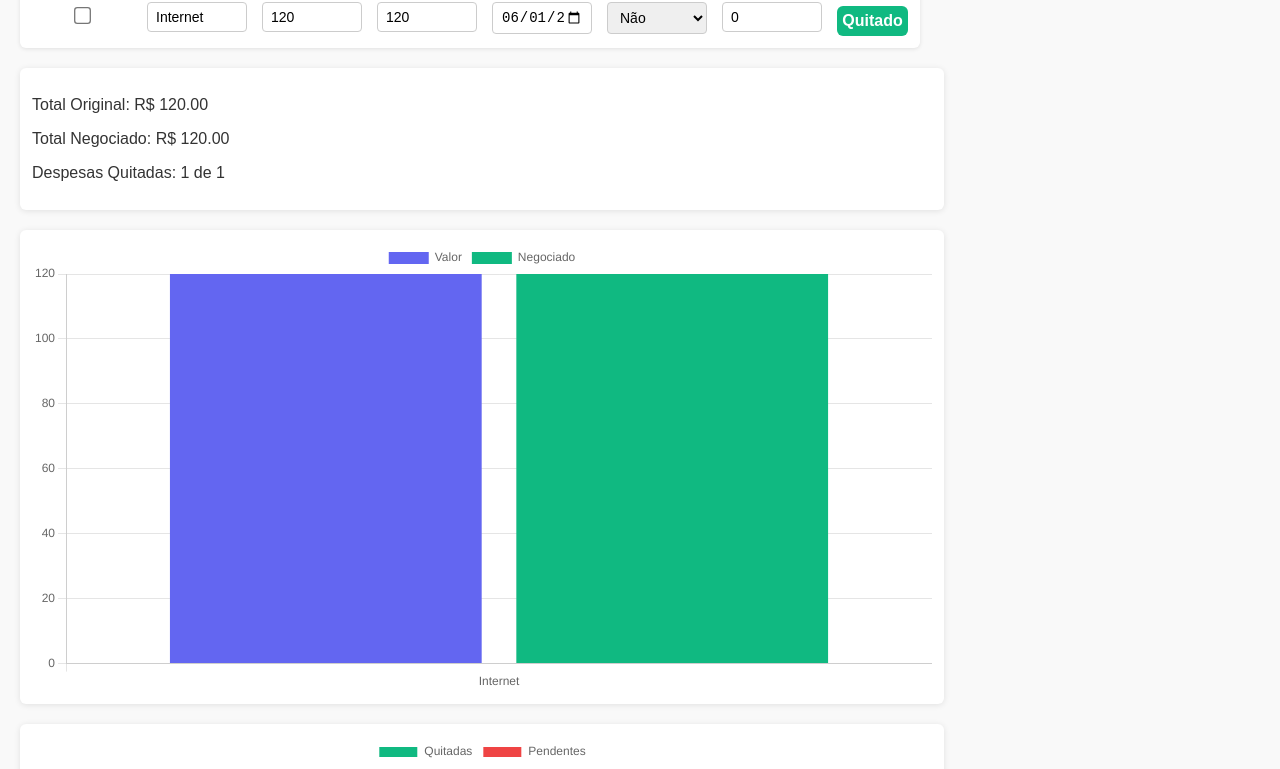
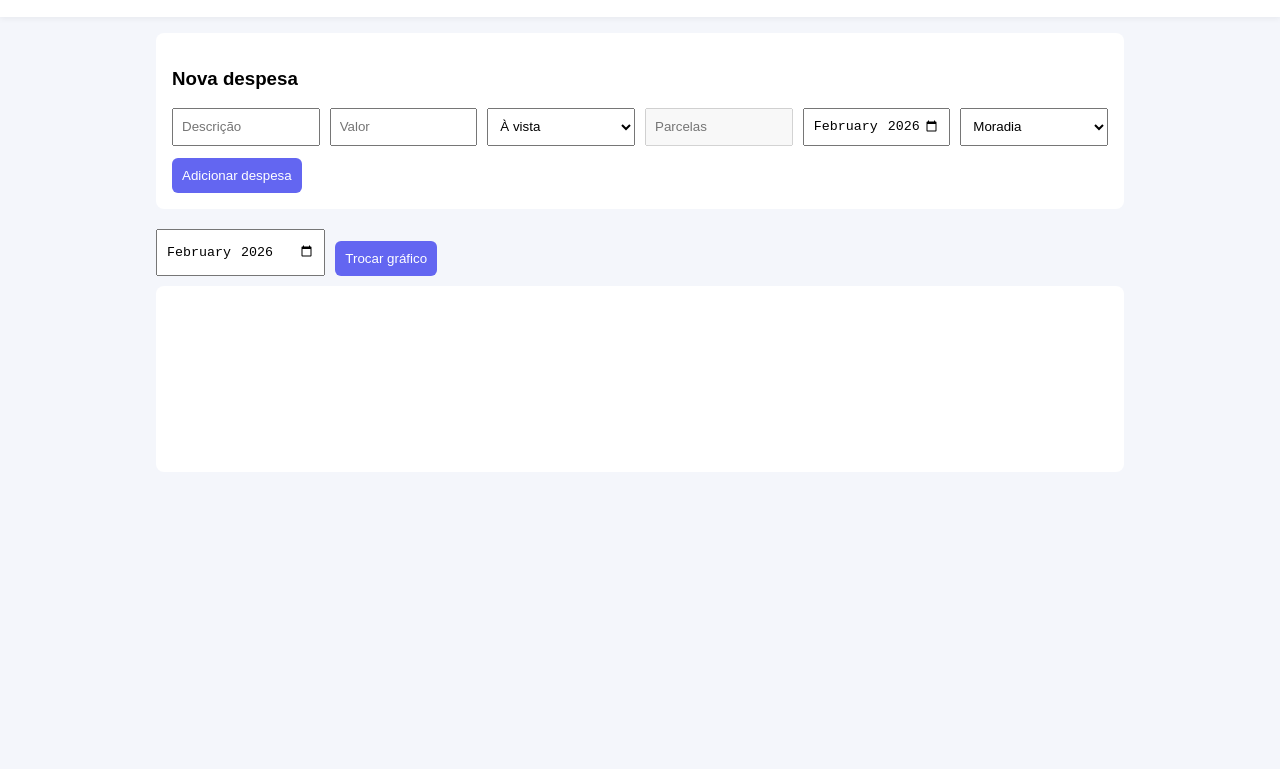
Before and after one commit to JuniorSilva88/controle-financeiro-familiar, a plain HTML site: page index.html in a window 1280 px wide. Shown: the part 95-864 px from the top of the page. After the commit the page ends 800 px from the top, so only its background shows below. Drawn offline with nearby package versions, Linux system fonts and the light colour scheme.

Commit message:
Atualização projeto
Atualização do projeto

```diff
--- a/index.html
+++ b/index.html
@@ -2,36 +2,93 @@
 <html lang="pt-BR">
 <head>
   <meta charset="UTF-8" />
+  <title>Dashboard de Despesas</title>
   <meta name="viewport" content="width=device-width, initial-scale=1" />
-  <meta http-equiv="X-UA-Compatible" content="IE=edge" />
-  <meta name="description" content="Dashboard de Despesas Simples" />
-  <meta name="keywords" content="despesas, dashboard, financeiro, simples" />
-  <meta name="author" content="Junior Alexandre" />
-  <title>Dashboard de Despesas Simples</title>
+
   <link rel="stylesheet" href="style.css" />
   <script src="https://cdn.jsdelivr.net/npm/chart.js"></script>
 </head>
 <body>
 
-  <div class="header">
-    <button id="add-btn">Adicionar Despesa</button>
-    <button id="remove-btn">Remover Selecionadas</button>
+<header class="topbar">
+  <h1>Despesas</h1>
+</header>
+
+<main class="container">
+
+  <!-- FORMULÁRIO DE INCLUSÃO -->
+  <section class="card">
+    <h3>Nova despesa</h3>
+
+    <div class="form-grid">
+      <input id="nome" placeholder="Descrição">
+      <input id="valor" type="number" placeholder="Valor">
+
+      <select id="parcelado">
+        <option value="nao">À vista</option>
+        <option value="sim">Parcelado</option>
+      </select>
+
+      <input id="parcelas" type="number" placeholder="Parcelas" disabled>
+
+      <input id="mes" type="month">
+
+      <select id="categoria">
+        <option>Moradia</option>
+        <option>Saúde</option>
+        <option>Educação</option>
+        <option>Alimentação</option>
+        <option>Transporte</option>
+        <option>Outros</option>
+      </select>
     </div>
 
-  <div id="expense-list"></div>
+    <button id="add-btn">Adicionar despesa</button>
+  </section>
 
-  <div class="card full-width">
-    <p id="total-original">Total Original: R$ 0.00</p>
-    <p id="total-negociado">Total Negociado: R$ 0.00</p>
-    <p id="total-quitadas">Despesas Quitadas: 0 de 0</p>
+  <!-- CONTROLES DO GRÁFICO -->
+  <section class="chart-controls">
+    <input type="month" id="month-filter">
+    <button id="toggle-chart">Trocar gráfico</button>
+  </section>
+
+  <!-- GRÁFICO -->
+  <section class="card">
+    <canvas id="chart"></canvas>
+  </section>
+
+</main>
+
+<!-- MODAL DE EDIÇÃO -->
+<div id="edit-modal" class="modal hidden">
+  <div class="modal-content">
+    <h3>Editar despesa</h3>
+
+    <label>Descrição</label>
+    <input id="edit-nome">
+
+    <label>Valor</label>
+    <input type="number" id="edit-valor">
+
+    <label>Parcelas</label>
+    <input type="number" id="edit-parcelas">
+
+    <label>Categoria</label>
+    <select id="edit-categoria">
+      <option>Moradia</option>
+      <option>Saúde</option>
+      <option>Educação</option>
+      <option>Alimentação</option>
+      <option>Transporte</option>
+      <option>Outros</option>
+    </select>
+
+    <div class="modal-actions">
+      <button id="save-edit">Salvar</button>
+      <button id="delete-edit" class="danger">Excluir</button>
+      <button id="cancel-edit">Cancelar</button>
     </div>
-
-  <div class="card full-width">
-    <canvas id="barChart"></canvas>
   </div>
-
-  <div class="card full-width">
-    <canvas id="pieChart"></canvas>
 </div>
 
 <script src="script.js"></script>
--- a/script.js
+++ b/script.js
@@ -1,181 +1,177 @@
-// Referências aos botões e container da lista
-const addBtn = document.getElementById('add-btn');
-const removeBtn = document.getElementById('remove-btn');
-const listContainer = document.getElementById('expense-list');
+const STORAGE_KEY = 'despesas_dashboard_ok';
 
-let despesas = []; // Array para armazenar despesas
+const CATEGORIAS = {
+  Moradia: '#6366f1',
+  Saúde: '#10b981',
+  Educação: '#f59e0b',
+  Alimentação: '#ef4444',
+  Transporte: '#0ea5e9',
+  Outros: '#64748b'
+};
 
-// Cria uma linha de despesa com labels e inputs
-function criarLinha(despesa, index) {
-  const row = document.createElement('div');
-  row.className = 'row';
+let despesas = [];
+let chart = null;
+let chartType = 'bar';
+let despesaSelecionada = null;
 
-  // Checkbox para selecionar despesa para remoção
-  const divCheck = document.createElement('div');
-  const check = document.createElement('input');
-  check.type = 'checkbox';
-  check.className = 'delete-check';
-  check.dataset.index = index;
-  divCheck.appendChild(check);
-  row.appendChild(divCheck);
-
-  // Função auxiliar para criar input com label
-  function criarCampo(labelText, type, value, options) {
-    const div = document.createElement('div');
-    const label = document.createElement('label');
-    label.textContent = labelText;
-    const input = (type === 'select') ? document.createElement('select') : document.createElement('input');
-
-    if (type === 'select') {
-      options.forEach(opt => {
-        const option = document.createElement('option');
-        option.value = opt.value;
-        option.textContent = opt.text;
-        if (opt.value === value) option.selected = true;
-        input.appendChild(option);
-      });
-    } else {
-      input.type = type;
-      input.value = value;
+/* ---------- STORAGE ---------- */
+function salvar() {
+  localStorage.setItem(STORAGE_KEY, JSON.stringify(despesas));
 }
 
-    div.appendChild(label);
-    div.appendChild(input);
-    return { div, input };
+function carregar() {
+  const d = localStorage.getItem(STORAGE_KEY);
+  despesas = d ? JSON.parse(d) : [];
 }
 
-  // Campos da despesa
-  const nomeCampo = criarCampo('Nome', 'text', despesa.nome);
-  const valorCampo = criarCampo('Valor Original', 'number', despesa.valor);
-  const negociadoCampo = criarCampo('Valor Negociado', 'number', despesa.negociado);
-  const dataCampo = criarCampo('Data', 'date', despesa.data);
-  const parceladaCampo = criarCampo('Parcelada', 'select', despesa.parcelada, [
-    { value: 'Não', text: 'Não' },
-    { value: 'Sim', text: 'Sim' }
-  ]);
-  const parcelasCampo = criarCampo('Parcelas', 'number', despesa.parcelas);
+/* ---------- HELPERS ---------- */
+function mesAtual() {
+  return new Date().toISOString().slice(0, 7);
+}
 
-  // Status da despesa: quitado ou pendente
-  const statusSpan = document.createElement('span');
-  statusSpan.className = 'status ' + (despesa.negociado >= despesa.valor ? 'quitado' : 'pendente');
-  statusSpan.textContent = despesa.negociado >= despesa.valor ? 'Quitado' : 'Pendente';
+/* ---------- FORM ---------- */
+const nome = document.getElementById('nome');
+const valor = document.getElementById('valor');
+const parcelado = document.getElementById('parcelado');
+const parcelas = document.getElementById('parcelas');
+const mes = document.getElementById('mes');
+const categoria = document.getElementById('categoria');
 
-  // Adiciona campos à linha
-  row.appendChild(nomeCampo.div);
-  row.appendChild(valorCampo.div);
-  row.appendChild(negociadoCampo.div);
-  row.appendChild(dataCampo.div);
-  row.appendChild(parceladaCampo.div);
-  row.appendChild(parcelasCampo.div);
-  row.appendChild(statusSpan);
+parcelado.onchange = () => {
+  parcelas.disabled = parcelado.value !== 'sim';
+};
 
-  // Atualiza os dados quando algum campo mudar
-  [nomeCampo.input, valorCampo.input, negociadoCampo.input, dataCampo.input, parceladaCampo.input, parcelasCampo.input].forEach(input => {
-    input.addEventListener('change', () => {
-      despesas[index] = {
-        nome: nomeCampo.input.value,
-        valor: parseFloat(valorCampo.input.value) || 0,
-        negociado: parseFloat(negociadoCampo.input.value) || 0,
-        data: dataCampo.input.value,
-        parcelada: parceladaCampo.input.value,
-        parcelas: parseInt(parcelasCampo.input.value) || 0,
-      };
-      renderizar();
-    });
+/* ---------- ADD ---------- */
+document.getElementById('add-btn').onclick = () => {
+  if (!nome.value || !valor.value) return alert('Preencha descrição e valor');
+
+  despesas.push({
+    nome: nome.value,
+    valor: Number(valor.value),
+    parcelado: parcelado.value === 'sim',
+    parcelas: Number(parcelas.value) || 1,
+    mes: mes.value,
+    categoria: categoria.value,
+    confirmada: true
   });
 
-  return row;
+  salvar();
+  limparFormulario();
+  render();
+};
+
+function limparFormulario() {
+  nome.value = '';
+  valor.value = '';
+  parcelas.value = '';
+  parcelado.value = 'nao';
+  parcelas.disabled = true;
 }
 
-// Renderiza todas as despesas na tela
-function renderizar() {
-  listContainer.innerHTML = '';
-  despesas.forEach((desp, idx) => {
-    listContainer.appendChild(criarLinha(desp, idx));
-  });
-  atualizarResumo();
-  atualizarGraficos();
-}
+/* ---------- GRÁFICO ---------- */
+const monthFilter = document.getElementById('month-filter');
+const toggleChartBtn = document.getElementById('toggle-chart');
 
-// Atualiza os totais e status no resumo
-function atualizarResumo() {
-  const totalOriginal = despesas.reduce((acc, d) => acc + d.valor, 0);
-  const totalNegociado = despesas.reduce((acc, d) => acc + d.negociado, 0);
-  const quitadas = despesas.filter(d => d.negociado >= d.valor).length;
+function renderGrafico() {
+  const ctx = document.getElementById('chart');
+  if (chart) chart.destroy();
 
-  document.getElementById('total-original').textContent = `Total Original: R$ ${totalOriginal.toFixed(2)}`;
-  document.getElementById('total-negociado').textContent = `Total Negociado: R$ ${totalNegociado.toFixed(2)}`;
-  document.getElementById('total-quitadas').textContent = `Despesas Quitadas: ${quitadas} de ${despesas.length}`;
-}
+  const lista = despesas.filter(d => d.mes === monthFilter.value);
+  if (lista.length === 0) return;
 
-let barChart, pieChart;
-
-// Atualiza os gráficos com Chart.js
-function atualizarGraficos() {
-  const ctxBar = document.getElementById('barChart').getContext('2d');
-  const ctxPie = document.getElementById('pieChart').getContext('2d');
-
-  const labels = despesas.map(d => d.nome || '(sem nome)');
-  const valores = despesas.map(d => d.valor);
-  const negociados = despesas.map(d => d.negociado);
-
-  const quitadas = despesas.filter(d => d.negociado >= d.valor).length;
-  const pendentes = despesas.length - quitadas;
-
-  if (barChart) barChart.destroy();
-  barChart = new Chart(ctxBar, {
+  if (chartType === 'bar') {
+    chart = new Chart(ctx, {
       type: 'bar',
       data: {
-      labels,
-      datasets: [
-        { label: 'Valor', data: valores, backgroundColor: '#6366f1' },
-        { label: 'Negociado', data: negociados, backgroundColor: '#10b981' }
-      ]
+        labels: lista.map(d => d.nome),
+        datasets: [{
+          data: lista.map(d => d.valor),
+          backgroundColor: lista.map(d => CATEGORIAS[d.categoria])
+        }]
       },
       options: {
-      responsive: true,
-      scales: {
-        x: { ticks: { autoSkip: false } },
-        y: { beginAtZero: true }
+        onClick: (_, els) => {
+          if (!els.length) return;
+          abrirModal(lista[els[0].index]);
         }
       }
     });
+  } else {
+    const soma = {};
+    lista.forEach(d => soma[d.categoria] = (soma[d.categoria] || 0) + d.valor);
 
-  if (pieChart) pieChart.destroy();
-  pieChart = new Chart(ctxPie, {
+    chart = new Chart(ctx, {
       type: 'pie',
       data: {
-      labels: ['Quitadas', 'Pendentes'],
-      datasets: [{ data: [quitadas, pendentes], backgroundColor: ['#10b981', '#ef4444'] }]
-    },
-    options: { responsive: true }
+        labels: Object.keys(soma),
+        datasets: [{
+          data: Object.values(soma),
+          backgroundColor: Object.keys(soma).map(c => CATEGORIAS[c])
+        }]
+      }
     });
   }
+}
 
-// Adiciona nova despesa vazia ao clicar em "Adicionar Despesa"
-addBtn.addEventListener('click', () => {
-  despesas.push({
-    nome: '',
-    valor: 0,
-    negociado: 0,
-    data: '',
-    parcelada: 'Não',
-    parcelas: 0
-  });
-  renderizar();
-});
+/* ---------- MODAL ---------- */
+const editModal = document.getElementById('edit-modal');
+const editNome = document.getElementById('edit-nome');
+const editValor = document.getElementById('edit-valor');
+const editParcelas = document.getElementById('edit-parcelas');
+const editCategoria = document.getElementById('edit-categoria');
 
-// Remove despesas selecionadas ao clicar em "Remover Selecionadas"
-removeBtn.addEventListener('click', () => {
-  const checkboxes = document.querySelectorAll('.delete-check:checked');
-  const indices = Array.from(checkboxes).map(cb => parseInt(cb.dataset.index));
-  despesas = despesas.filter((_, idx) => !indices.includes(idx));
-  renderizar();
-});
+function abrirModal(d) {
+  despesaSelecionada = d;
+  editNome.value = d.nome;
+  editValor.value = d.valor;
+  editParcelas.value = d.parcelas;
+  editCategoria.value = d.categoria;
+  editModal.classList.remove('hidden');
+}
 
-// Inicializa a interface com uma despesa de exemplo
-despesas = [
-  { nome: 'Internet', valor: 120, negociado: 120, data: '2025-06-01', parcelada: 'Não', parcelas: 0 }
-];
+document.getElementById('save-edit').onclick = () => {
+  despesaSelecionada.nome = editNome.value;
+  despesaSelecionada.valor = Number(editValor.value);
+  despesaSelecionada.parcelas = Number(editParcelas.value);
+  despesaSelecionada.categoria = editCategoria.value;
+  salvar();
+  fecharModal();
+  render();
+};
 
-renderizar();
+document.getElementById('delete-edit').onclick = () => {
+  if (!confirm('Excluir esta despesa?')) return;
+  despesas = despesas.filter(d => d !== despesaSelecionada);
+  salvar();
+  fecharModal();
+  render();
+};
+
+document.getElementById('cancel-edit').onclick = fecharModal;
+
+function fecharModal() {
+  despesaSelecionada = null;
+  editModal.classList.add('hidden');
+}
+
+editModal.onclick = e => {
+  if (e.target === editModal) fecharModal();
+};
+
+/* ---------- UI ---------- */
+toggleChartBtn.onclick = () => {
+  chartType = chartType === 'bar' ? 'pie' : 'bar';
+  renderGrafico();
+};
+
+monthFilter.onchange = renderGrafico;
+
+/* ---------- INIT ---------- */
+carregar();
+monthFilter.value = mesAtual();
+mes.value = mesAtual();
+renderGrafico();
+
+function render() {
+  renderGrafico();
+}
--- a/style.css
+++ b/style.css
@@ -1,127 +1,89 @@
-body {
-  font-family: Arial, sans-serif;
-  margin: 20px;
-  background: #f9f9f9;
-  color: #333;
+:root {
+  --bg: #f4f6fb;
+  --card: #fff;
+  --primary: #6366f1;
+  --danger: #ef4444;
 }
 
-.header {
-  margin-bottom: 15px;
+* { box-sizing: border-box; }
+
+body {
+  margin: 0;
+  font-family: Arial, sans-serif;
+  background: var(--bg);
+}
+
+.topbar {
+  background: var(--card);
+  padding: 16px;
+  box-shadow: 0 2px 6px rgba(0,0,0,.05);
+}
+
+.container {
+  max-width: 1000px;
+  margin: auto;
+  padding: 16px;
+}
+
+.card {
+  background: var(--card);
+  padding: 16px;
+  border-radius: 8px;
+  margin-bottom: 20px;
+}
+
+.form-grid {
+  display: grid;
+  grid-template-columns: repeat(auto-fit, minmax(140px, 1fr));
+  gap: 10px;
+}
+
+input, select {
+  padding: 8px;
 }
 
 button {
-  margin-right: 10px;
-  padding: 8px 15px;
-  font-size: 14px;
-  cursor: pointer;
-  background-color: #6366f1;
+  margin-top: 12px;
+  padding: 10px;
+  background: var(--primary);
+  color: white;
   border: none;
-  color: white;
-  border-radius: 4px;
-  transition: background-color 0.3s ease;
-}
-
-button:hover {
-  background-color: #4f46e5;
-}
-
-#expense-list {
-  display: flex;
-  flex-direction: column;
-  gap: 12px;
-  max-width: 900px;
-  margin-top: 10px;
-}
-
-.row {
-  display: flex;
-  align-items: flex-start;
-  gap: 15px;
-  background: white;
-  padding: 12px;
   border-radius: 6px;
-  box-shadow: 0 1px 4px rgb(0 0 0 / 0.1);
-}
-
-.delete-check {
-  margin-top: 25px;
-  transform: scale(1.3);
   cursor: pointer;
 }
 
-.row > div {
-  flex: 1;
-  min-width: 100px;
+.chart-controls {
   display: flex;
-  flex-direction: column;
+  gap: 10px;
+  margin-bottom: 10px;
 }
 
-.row label {
-  font-weight: 600;
-  font-size: 12px;
-  margin-bottom: 4px;
-  color: #555;
+/* MODAL */
+.modal {
+  position: fixed;
+  inset: 0;
+  background: rgba(0,0,0,.5);
+  display: flex;
+  align-items: center;
+  justify-content: center;
 }
 
-.row input[type="text"],
-.row input[type="number"],
-.row input[type="date"],
-.row select {
-  padding: 6px 8px;
-  font-size: 14px;
-  border: 1px solid #ccc;
-  border-radius: 4px;
+.modal.hidden { display: none; }
+
+.modal-content {
+  background: white;
+  padding: 20px;
+  border-radius: 8px;
   width: 100%;
-  box-sizing: border-box;
-  transition: border-color 0.3s ease;
+  max-width: 360px;
 }
 
-.row input[type="text"]:focus,
-.row input[type="number"]:focus,
-.row input[type="date"]:focus,
-.row select:focus {
-  border-color: #6366f1;
-  outline: none;
+.modal-actions {
+  display: flex;
+  gap: 8px;
+  margin-top: 16px;
 }
 
-.status {
-  margin-top: 22px;
-  font-weight: 600;
-  text-align: center;
-  width: 100px;
-  border-radius: 6px;
-  padding: 6px 0;
-  color: white;
+.modal-actions .danger {
+  background: var(--danger);
 }
-
-.status.quitado {
-  background-color: #10b981; /* verde */
-}
-
-.status.pendente {
-  background-color: #ef4444; /* vermelho */
-}
-
-.card {
-  background: white;
-  max-width: 900px;
-  margin: 20px 0;
-  padding: 12px;
-  border-radius: 6px;
-  box-shadow: 0 1px 6px rgb(0 0 0 / 0.1);
-}
-
-.full-width {
-  width: 100%;
-}
-
-@media (max-width: 700px) {
-  .row {
-    flex-direction: column;
-    align-items: stretch;
-  }
-
-  .delete-check {
-    margin-top: 0;
-  }
-}
```
Lines whose indentation alone changed are shown as unchanged.
